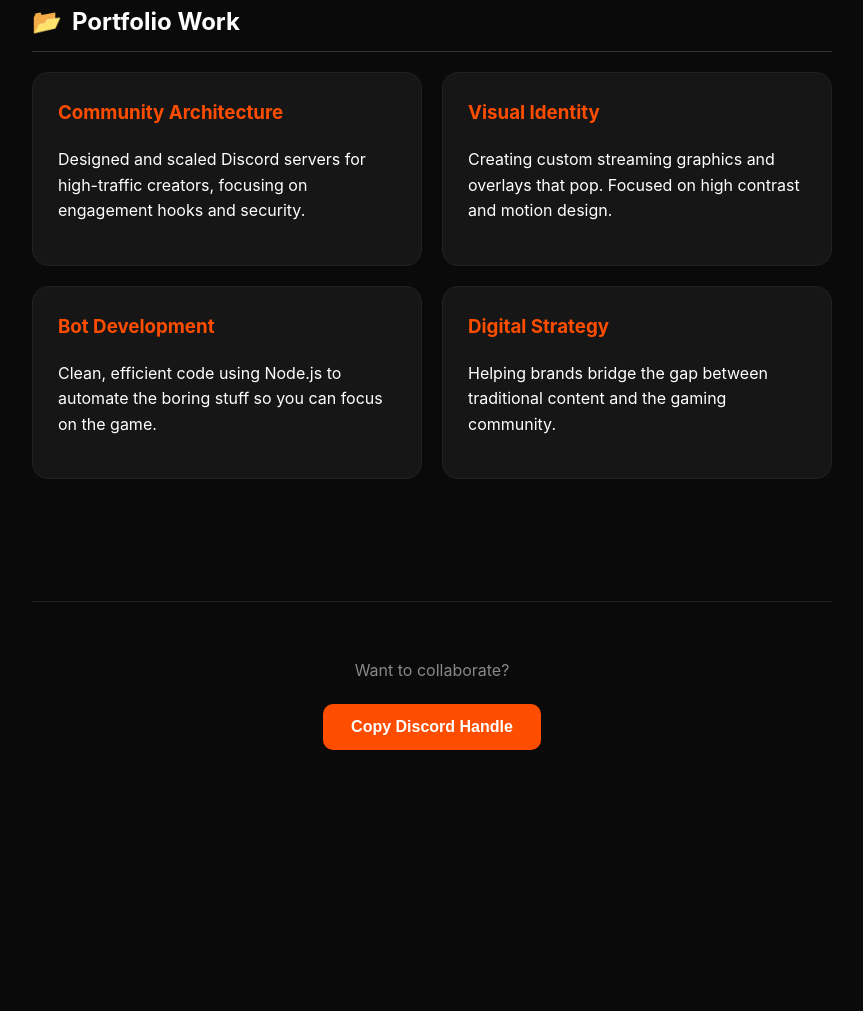
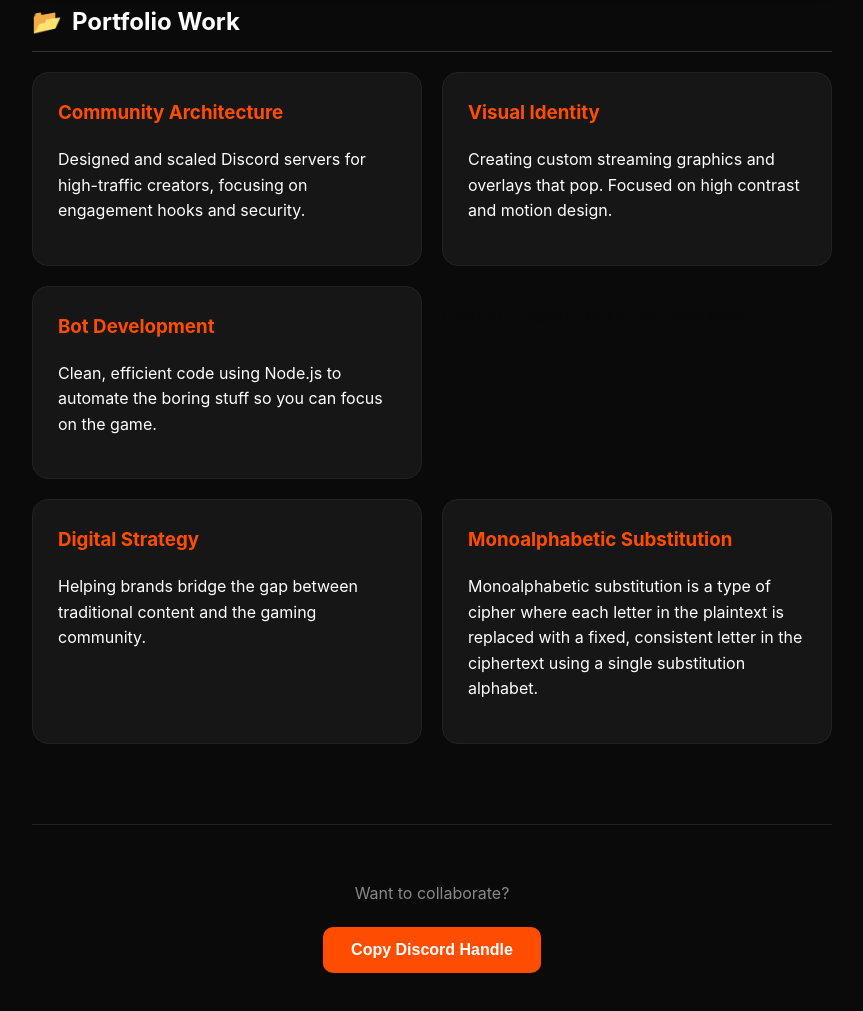
Before and after one commit to PhoenixBase/Phoenix, a plain HTML site: page index.html in a window 1280 px wide. Shown: the part 812-1823 px from the top of the page, without its empty margins (208-1071 px from the left). Before the commit the page ends 1622 px from the top, so only its background shows below. Drawn offline with Linux system fonts and the light colour scheme.

Commit message:
Update index.html

```diff
--- a/index.html
+++ b/index.html
@@ -166,14 +166,17 @@
                     <h3>Bot Development</h3>
                     <p>Clean, efficient code using Node.js to automate the boring stuff so you can focus on the game.</p>
                 </div>
+                <p class="md5">CipkEVH{rjqgpkz_rquvgf_jku_nqecvkqp}</p>
                 <div class="card">
                     <h3>Digital Strategy</h3>
                     <p>Helping brands bridge the gap between traditional content and the gaming community.</p>
                 </div>
+                <div class="card">
+                    <h3>Monoalphabetic Substitution</h3>
+                    <p>Monoalphabetic substitution is a type of cipher where each letter in the plaintext is replaced with a fixed, consistent letter in the ciphertext using a single substitution alphabet.</p>
             </div>
         </section>
 
-        <p class="md5">3d5720f33ee2c75123e72c9c1f4ef06a</p>
 
         <footer>
             <p style="color: var(--text-dim); margin-bottom: 20px;">Want to collaborate?</p>
```
